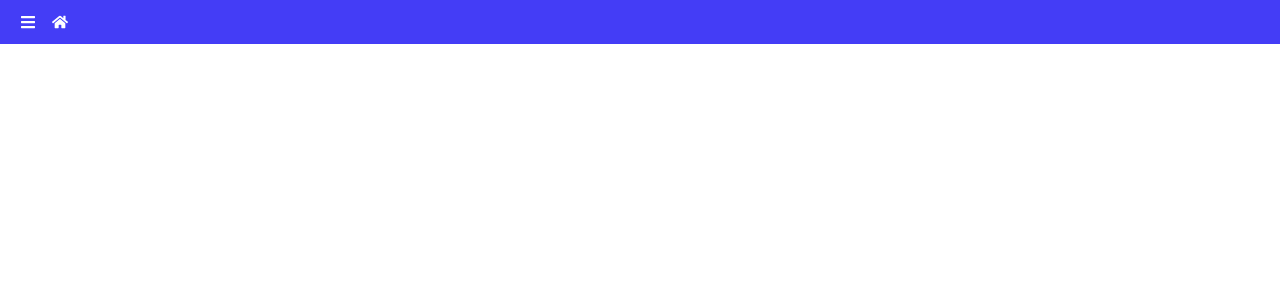
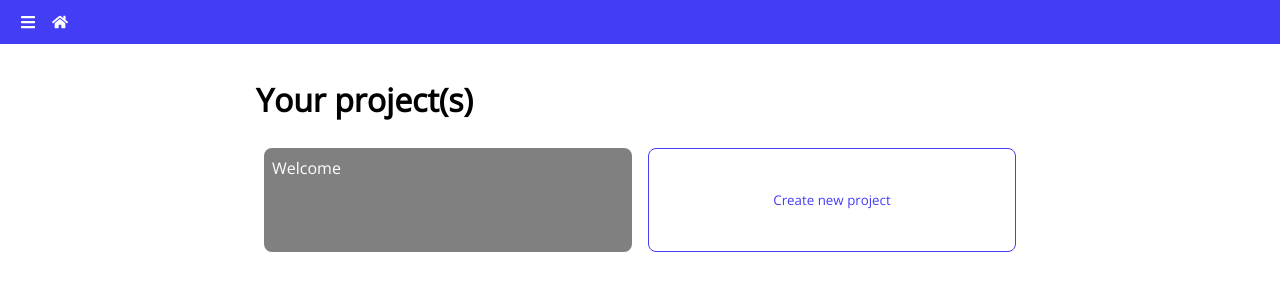
Before and after one commit to jinlee8298/todo-react, a React (Create React App) app: page / in a window 1280 px wide. Shown: the top 300 px of the page. Built offline with nearby package versions, Linux system fonts and the light colour scheme.

Commit message:
added ProjectBoard

```diff
--- a/src/app/App.tsx
+++ b/src/app/App.tsx
@@ -9,6 +9,7 @@ import StyledApp from "./App.style";
 import ProjectNav from "features/taskBoard/components/ProjectNav/ProjectNav";
 import LabelNav from "features/taskBoard/components/LabelNav/LabelNav";
 import LabelView from "features/taskBoard/components/LabelView/LabelView";
+import ProjectBoard from "features/taskBoard/components/ProjectBoard/ProjectBoard";
 
 function App() {
   const navContent = (
@@ -25,6 +26,7 @@ function App() {
           <Switch>
             <Route path={["/label/:id"]} children={<LabelView />} />
             <Route path={["/project/:id"]} children={<ProjectView />} />
+            <Route path={["/"]} children={<ProjectBoard />} />
           </Switch>
         </main>
         <div id="modal-container"></div>
--- a/src/common/components/Header/Header.tsx
+++ b/src/common/components/Header/Header.tsx
@@ -3,6 +3,7 @@ import { FontAwesomeIcon } from "@fortawesome/react-fontawesome";
 import StyledHeader from "./Header.style";
 import { FC, ReactElement, useState } from "react";
 import NavBar from "../NavBar/NavBar";
+import { useHistory } from "react-router-dom";
 
 type HeaderProps = {
   navContent?: ReactElement;
@@ -10,8 +11,12 @@ type HeaderProps = {
 
 const Header: FC<HeaderProps> = ({ navContent }) => {
   const [showNavBar, setShowNavBar] = useState(false);
+  const history = useHistory();
   const onToggleNavBar = () => {
     setShowNavBar((v) => !v);
+  };
+  const onToHomePage = () => {
+    history.push("/");
   };
 
   return (
@@ -21,7 +26,7 @@ const Header: FC<HeaderProps> = ({ navContent }) => {
         <button onClick={onToggleNavBar} className="toggle-nav">
           <FontAwesomeIcon icon={faBars} fixedWidth />
         </button>
-        <button className="toggle-nav">
+        <button onClick={onToHomePage} className="toggle-nav">
           <FontAwesomeIcon icon={faHome} fixedWidth />
         </button>
       </div>
--- /dev/null
+++ b/src/features/taskBoard/components/ProjectBoard/ProjectBoard.style.tsx
@@ -0,0 +1,44 @@
+import { shadow } from "common/styles/common";
+import styled from "styled-components";
+
+export default styled.div`
+  padding: 2rem 1rem;
+  max-width: 50rem;
+  margin-inline: auto;
+  h1 {
+    margin-block-end: 1rem;
+  }
+  .project-container {
+    display: flex;
+    flex-wrap: wrap;
+  }
+  .project-card {
+    margin: 0.5rem;
+    flex: 1;
+    flex-basis: 11rem;
+    transition: box-shadow 0.2s, transform 0.2s;
+    height: 6.5rem;
+    text-decoration: none;
+    background: var(--card-color);
+    border-radius: 8px;
+    padding: 0.5em;
+    color: #fff;
+    outline: none;
+    white-space: nowrap;
+    overflow: hidden;
+    text-overflow: ellipsis;
+    &:hover,
+    &:focus {
+      ${shadow}
+      transform: scale(1.025);
+    }
+  }
+  button.project-card {
+    border: 1px solid var(--primary);
+    color: var(--primary);
+    &:hover,
+    &:focus {
+      cursor: pointer;
+    }
+  }
+`;
--- /dev/null
+++ b/src/features/taskBoard/components/ProjectBoard/ProjectBoard.tsx
@@ -0,0 +1,45 @@
+import { useSelector } from "common/hooks";
+import { projectSelector } from "features/taskBoard/store/projectReducer";
+import { useState } from "react";
+import { Link } from "react-router-dom";
+import ProjectEditModal from "../ProjectEditModal/ProjectEditModal";
+import StyledBoard from "./ProjectBoard.style";
+
+const ProjectBoard = () => {
+  const projects = useSelector((state) =>
+    projectSelector.selectAll(state.taskBoard)
+  );
+  const [isShownProjectModal, setIsShownProjectModal] = useState(false);
+
+  const toggleProjectModal = () => {
+    setIsShownProjectModal((v) => !v);
+  };
+  return (
+    <StyledBoard>
+      <h1>Your project(s)</h1>
+      <div className="project-container">
+        {projects.map((project) => (
+          <Link
+            key={project.id}
+            title={project.name}
+            to={`/project/${project.id}`}
+            className="project-card"
+            style={{ ["--card-color" as any]: project.color }}
+          >
+            <span>{project.name}</span>
+          </Link>
+        ))}
+        <button onClick={toggleProjectModal} className="project-card">
+          Create new project
+        </button>
+      </div>
+      <ProjectEditModal
+        onCloseHandle={toggleProjectModal}
+        isShown={isShownProjectModal}
+        project={null}
+      />
+    </StyledBoard>
+  );
+};
+
+export default ProjectBoard;
--- a/src/features/taskBoard/components/TaskEditor/TaskEditor.tsx
+++ b/src/features/taskBoard/components/TaskEditor/TaskEditor.tsx
@@ -227,6 +227,7 @@ const TaskEditor: React.FC<TaskEditorProps> = ({
   const clearLabelList = () => {
     setSelectedLabels([]);
   };
+  console.log(selectedLabels);
 
   return (
     <TaskEditorContainer {...props} onKeyDown={onKeyDown}>
--- a/src/features/taskBoard/components/TaskEditor/TaskLabelSelect/TaskLabelSelect.tsx
+++ b/src/features/taskBoard/components/TaskEditor/TaskLabelSelect/TaskLabelSelect.tsx
@@ -148,6 +148,7 @@ const TaskLabelSelect: ForwardRefRenderFunction<
         const labelItem = {
           value: addedLabel.id as string,
           label: addedLabel.name,
+          iconColor: addedLabel.color,
         };
         setSelected((items) => [...items, labelItem]);
         props?.onSelect?.(labelItem);
--- a/src/features/taskBoard/taskBoardSlice.ts
+++ b/src/features/taskBoard/taskBoardSlice.ts
@@ -29,7 +29,7 @@ const defaultState = {
       "2021": {
         id: "2021",
         name: "Welcome",
-        color: COLOR_LIST[0],
+        color: COLOR_LIST[0].color,
         sectionIds: [],
         filterOptions: { showCompletedTask: false },
       },
```
